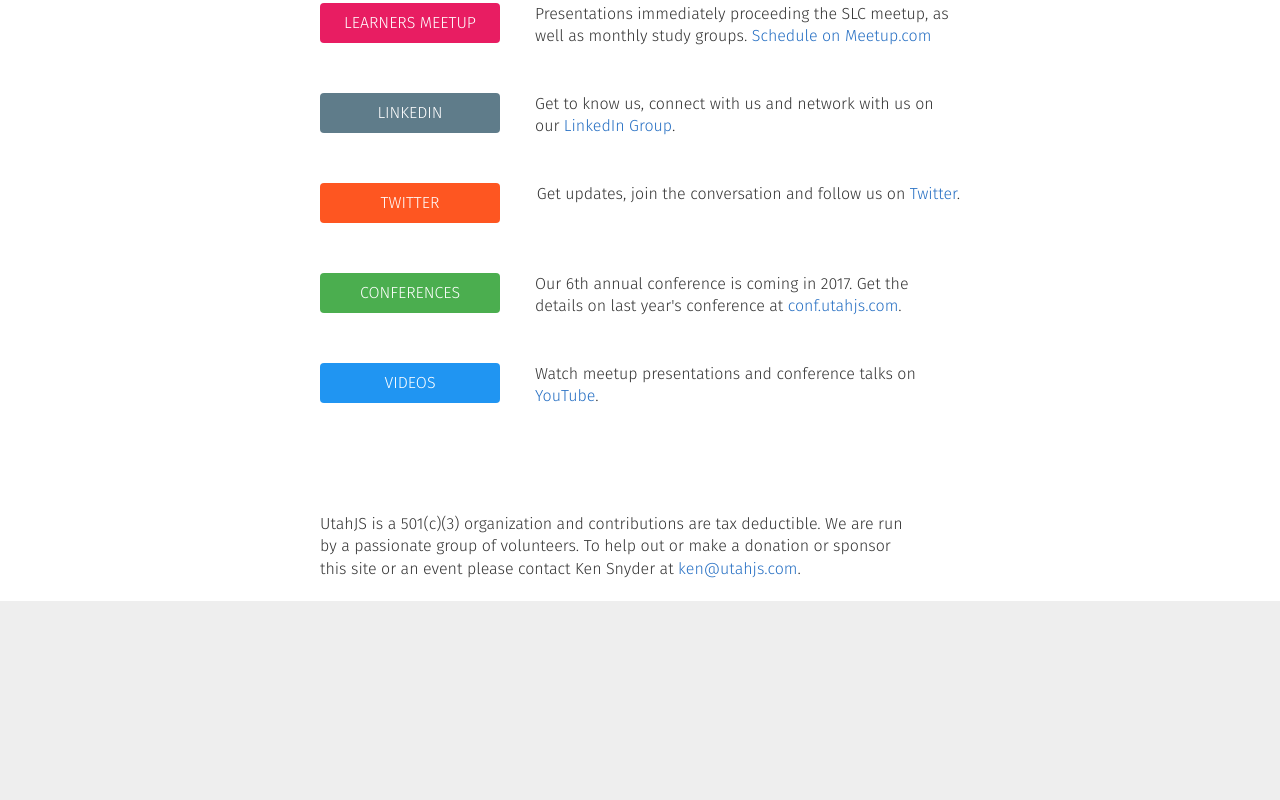
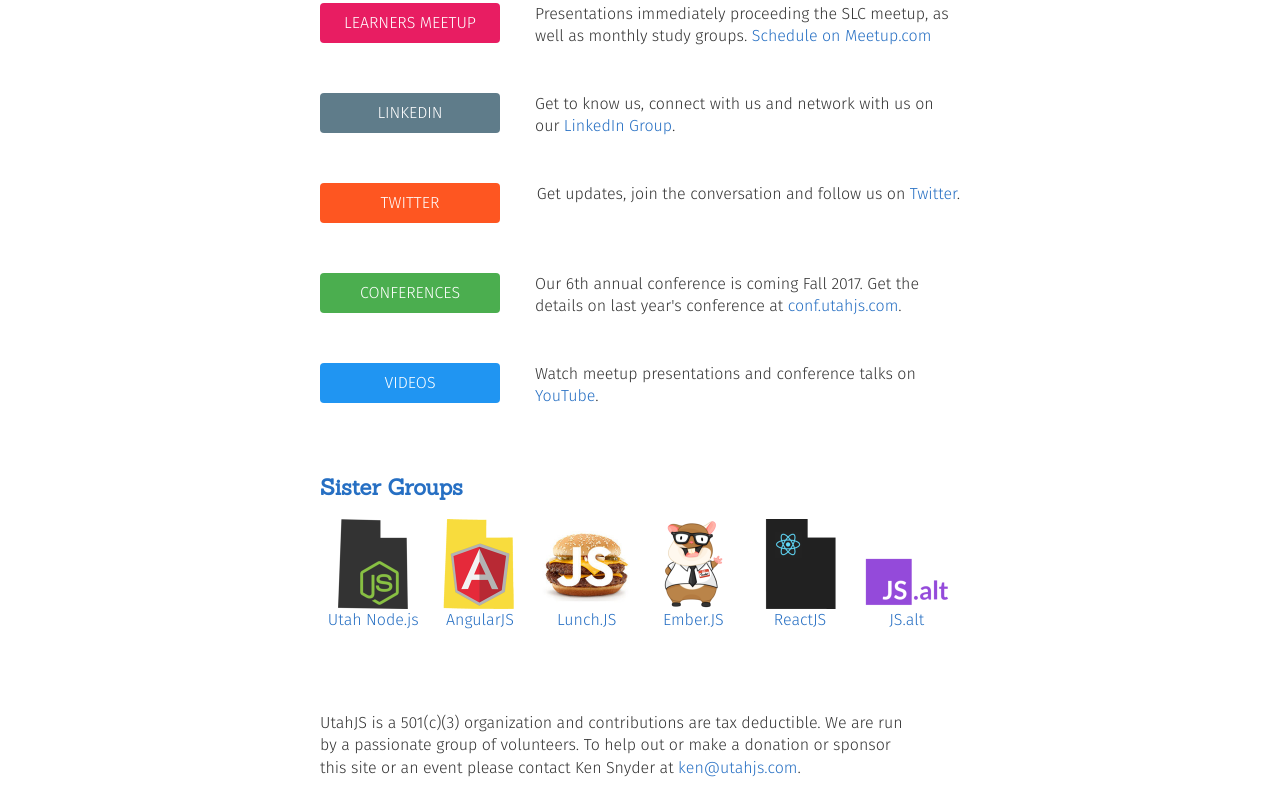
Before and after one commit to UtahJS/utahjs-com, a plain HTML site: page index.html in a window 1280 px wide. Shown: the part 1163-1963 px from the top of the page. Before the commit the page ends 1764 px from the top, so only its background shows below. Drawn offline with Linux system fonts and the light colour scheme.

Commit message:
[SurlyMae-plus-sisters] Add logos and links to sister groups

```diff
--- a/assets/css/main.css
+++ b/assets/css/main.css
@@ -89,6 +89,24 @@
     float: right;
     max-width: 425px;
 }
+.sisters {
+    display: flex;
+    justify-content: center;
+    align-items: flex-end;
+    flex-wrap: wrap;
+    margin-top: 20px;
+}
+.sister {
+    flex: 100px;
+    text-align: center;
+    margin-bottom: 20px;
+    display: block;
+}
+.sister-img,
+.sister-name {
+    display: block;
+    margin: 0 auto;
+}
 .about {
     padding-top: 60px;
     max-width: 600px;
--- a/index.html
+++ b/index.html
@@ -111,7 +111,7 @@
 
             <dt><a href="https://conf.utahjs.com" class="btn btn-participate btn-conf">Conferences</a></dt>
             <dd>
-                Our 6th annual conference is coming in 2017. Get the details on last year's conference at
+                Our 6th annual conference is coming Fall 2017. Get the details on last year's conference at
                 <a href="https://conf.utahjs.com">conf.utahjs.com</a>.
             </dd>
 
@@ -120,8 +120,35 @@
                 Watch meetup presentations and conference talks on
                 <a href="https://www.youtube.com/channel/UCimy8Fjcw_8XwEDEsI0cKeA">YouTube</a>.
             </dd>
+        </dl>
 
-        </dl>
+        <h2>Sister Groups</h2>
+        <div class="sisters">
+            <a href="https://www.meetup.com/utahnodejs/" target="_blank" class="sister">
+                <img class="sister-img" src="assets/img/sisters/nodejs.jpg" width="70" height="90" alt="" />
+                <span class="sister-name">Utah Node.js</span>
+            </a>
+            <a href="https://www.meetup.com/AngularJS-Utah/" target="_blank" class="sister">
+                <img class="sister-img" src="assets/img/sisters/angularjs.jpg" width="90" height="90" alt="" />
+                <span class="sister-name">AngularJS</span>
+            </a>
+            <a href="https://www.meetup.com/lunch-js/" target="_blank" class="sister">
+                <img class="sister-img" src="assets/img/sisters/lunchjs.jpg" width="90" height="90" alt="" />
+                <span class="sister-name">Lunch.JS</span>
+            </a>
+            <a href="https://www.meetup.com/EmberJS-SLC/" target="_blank" class="sister">
+                <img class="sister-img" src="assets/img/sisters/emberjs.jpg" width="60" height="90" alt="" />
+                <span class="sister-name">Ember.JS</span>
+            </a>
+            <a href="https://www.meetup.com/ReactJS-Utah/" target="_blank" class="sister">
+                <img class="sister-img" src="assets/img/sisters/reactjs.jpg" width="90" height="90" alt="" />
+                <span class="sister-name">ReactJS</span>
+            </a>
+            <a href="https://www.meetup.com/JS-alt/" target="_blank" class="sister">
+                <img class="sister-img" src="assets/img/sisters/js-alt.jpg" width="90" height="54" alt="" />
+                <span class="sister-name">JS.alt</span>
+            </a>
+        </div>
 
         <div class="about">
             UtahJS is a 501(c)(3) organization and contributions are tax deductible.
```
Also changed, not shown: assets/img/sisters/angularjs.jpg (added), assets/img/sisters/emberjs.jpg (added), assets/img/sisters/js-alt.jpg (added), assets/img/sisters/lunchjs.jpg (added), assets/img/sisters/nodejs.jpg (added), assets/img/sisters/reactjs.jpg (added).
